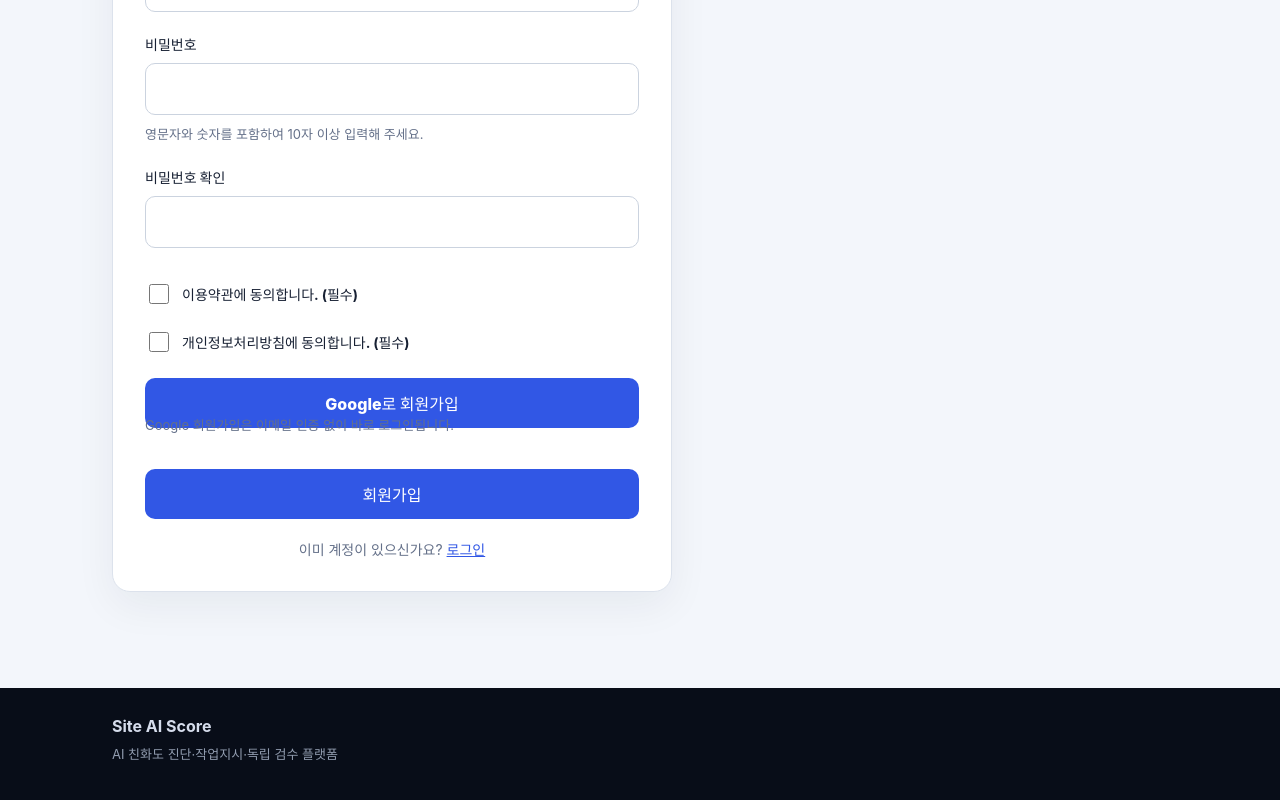
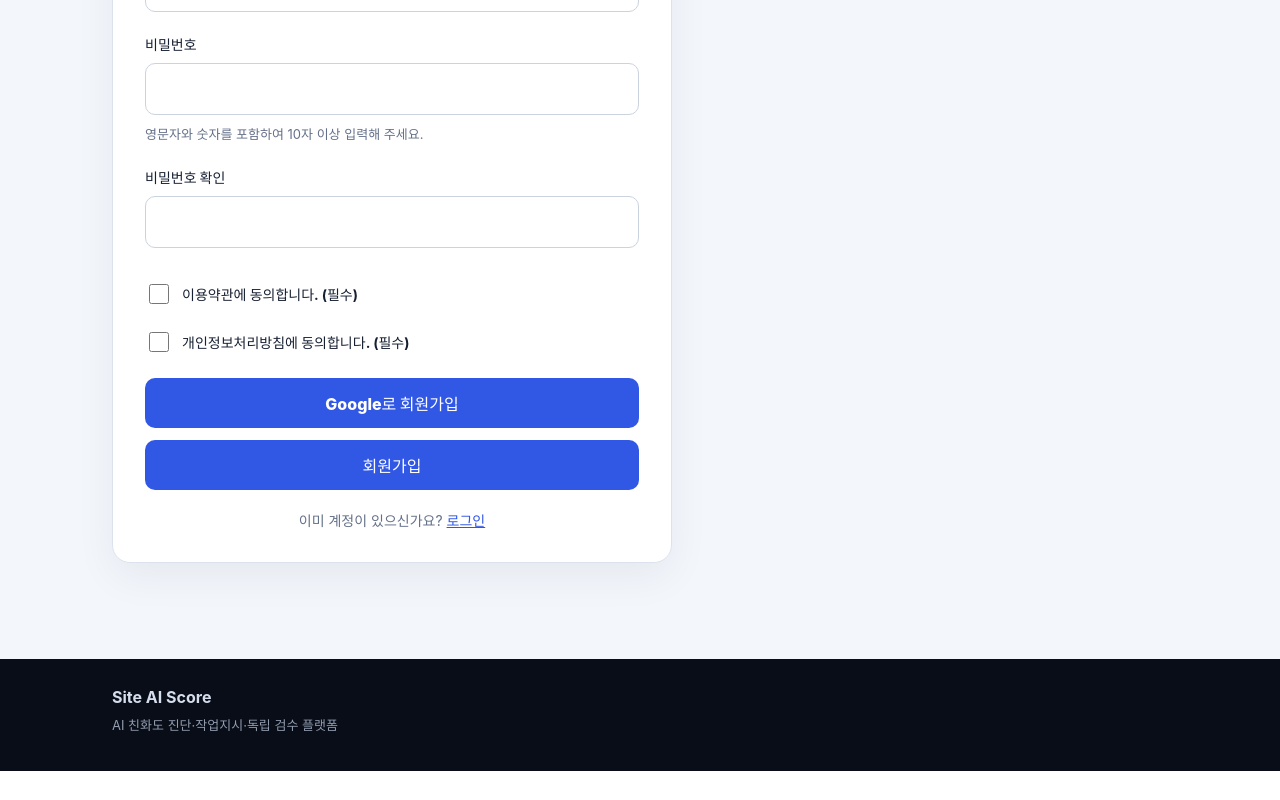
Before and after one commit to sohocenterkr/ai_score_gpt, a React (Vite) app: page /ko/signup in a window 1280 px wide. Shown: the part 535-1335 px from the top of the page. After the commit the page ends 1306 px from the top, so only its background shows below. Built offline with nearby package versions, Linux system fonts and the light colour scheme; no server answers.

Commit message:
Add Google signup and login

```diff
--- a/client/src/pages/SignupPage.tsx
+++ b/client/src/pages/SignupPage.tsx
@@ -261,9 +261,6 @@ export function SignupPage() {
           >
             Google로 회원가입
           </button>
-          <p className="field-guide">
-            Google 회원가입은 이메일 인증 없이 바로 로그인됩니다.
-          </p>
 
           {successMessage ? (
             <p className="auth-message auth-success" role="status">
```
